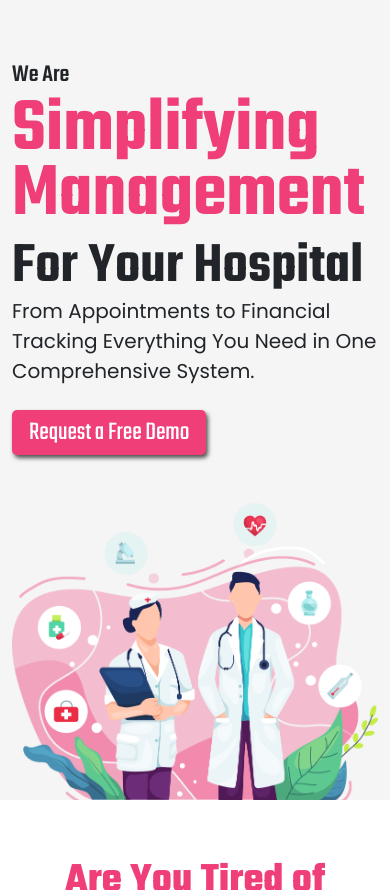
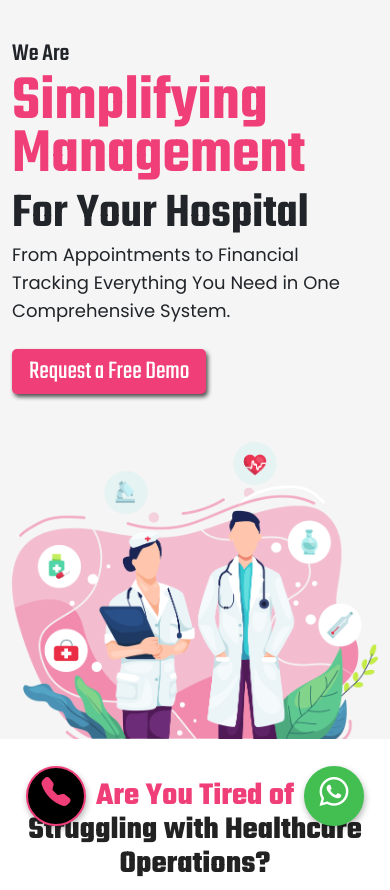
Before and after one commit to hamzakhtri/hmslandingpage, a plain HTML site: page index.html in a window 390 px wide. Shown: the top 890 px of the page. Drawn offline with nearby package versions, Linux system fonts and the light colour scheme.

Commit message:
page done

```diff
--- a/assets/style/style.css
+++ b/assets/style/style.css
@@ -30,6 +30,16 @@ label,
 span,
 button {
     font-family: "Poppins", sans-serif;
+}
+
+h1 span,
+h2 span,
+h3 span,
+h4 span,
+h5 span,
+h6 span {
+    font-family: "Teko", serif;
+
 }
 
 form button {
@@ -230,6 +240,74 @@ span.cap::before {
     background-size: contain;
     position: absolute;
     background-repeat: no-repeat;
+}
+
+/* ************************* Phone and Whatsapp widget ***********************/
+
+
+.phone-widget {
+    z-index: 99999999;
+    position: fixed;
+    bottom: 18px;
+    left: 26px;
+}
+
+.phone-widget div {
+    width: 60px;
+    height: 60px;
+    background: #000000;
+    text-align: center;
+    display: flex;
+    justify-content: center;
+    align-items: center;
+    border-radius: 100%;
+    font-size: 29px;
+    box-shadow: 1px 3px 6px #0000004d;
+    border: 2px solid var(--primary-color);
+    transition: 0.4s;
+}
+
+.phone-widget div:hover {
+    opacity: 0.9;
+}
+
+.phone-widget div i {
+    color: var(--primary-color);
+}
+
+.whatsapp-widget {
+    z-index: 99999999;
+    position: fixed;
+    bottom: 18px;
+    right: 26px;
+    cursor: pointer !important;
+}
+
+.whatsapp-widget div {
+    width: 60px;
+    height: 60px;
+    background: #42BF50;
+    text-align: center;
+    display: flex;
+    justify-content: center;
+    align-items: center;
+    border-radius: 100%;
+    font-size: 29px;
+    box-shadow: 1px 3px 6px #0000004d;
+    border: 2px solid #42BF50;
+    transition: 0.4s;
+    cursor: pointer !important;
+
+}
+
+.whatsapp-widget div:hover {
+    opacity: 0.9;
+    cursor: pointer !important;
+}
+
+.whatsapp-widget div i {
+    color: #fff;
+    cursor: pointer !important;
 }
 
 
@@ -582,4 +660,69 @@ section.why-choose ul.theme-check-list li {
     border-top: 1px solid #d3d3d329;
 }
 
-@media only screen and (max-width: 375px) {}
+@media only screen and (max-width: 1024px) {}
+
+
+@media only screen and (max-width: 991px) {
+    .heading-2 {
+        font-size: 32px;
+        line-height: 34px;
+    }
+
+    section.section.system-info-sec .col-lg-3 {
+        margin-bottom: 25px;
+    }
+
+    section.contact-page-sec.section .col-md-4 {
+        margin-bottom: 30px;
+    }
+}
+
+@media only screen and (max-width: 690px) {
+    .questions p {
+        font-size: 18px;
+    }
+
+    .section {
+        padding: 40px 0px;
+    }
+}
+
+@media only screen and (max-width: 480px) {
+    .hero-content h1 {
+        font-size: 69px;
+        line-height: 58px;
+    }
+
+    .hero-content h2 {
+        font-size: 53px;
+        line-height: 58px;
+        margin-top: 6px;
+    }
+
+    .tagline {
+        font-size: 18px;
+        line-height: 28px;
+    }
+
+    .theme-check-list li {
+        font-size: 16px;
+    }
+
+}
+
+@media only screen and (max-width: 414px) {
+    .hero-content h1 {
+        font-size: 64px;
+        line-height: 53px;
+    }
+
+    .hero-content h2 {
+        font-size: 49px;
+        line-height: 53px;
+        margin-top: 6px;
+    }
+
+
+
+}
--- a/index.html
+++ b/index.html
@@ -12,6 +12,20 @@
 </head>
 
 <body>
+
+    <div class="whatsapp-widget">
+        <div>
+            <a href="https://wa.me/+923352941840" target="_blank">
+                <i class="bi bi-whatsapp"></i>
+            </a>
+        </div>
+    </div>
+    <div class="phone-widget">
+        <div>
+            <a href="tel:+923352941840" target="_blank"><i class="bi bi-telephone-fill"></i></a>
+        </div>
+    </div>
+
 
     <!-- hero section  -->
 
@@ -109,7 +123,7 @@
                 <h2 class="heading-2 secondary-text">Why Choose Our <br><span class="primary-text">Healthcare Management
                         System?</span></h2>
             </div>
-            <div class="row mt-5">
+            <div class="row mt-3 mt-lg-5">
                 <div class="col-md-6 col-lg-3">
                     <div class="info-card">
                         <div class="info-icon">
@@ -169,7 +183,8 @@
                     <div class="final-cta-content text-center">
                         <h2 class="heading-2 secondary-text">Don’t Wait – Let's Connect<br> <span
                                 class="primary-text">and Enhance Efficiency.</span></h2>
-                        <p class="tagline px-2 px-lg-5">Whether it’s managing patient appointments or handling financial
+                        <p class="tagline px-2 px-lg-5 mt-3">Whether it’s managing patient appointments or handling
+                            financial
                             tracking, we’re here to provide fast, efficient, and reliable solutions for your hospital
                             operations</p>
                         <div class="hero-btn-sec mt-4 d-flex gap-3 justify-content-center">
```
